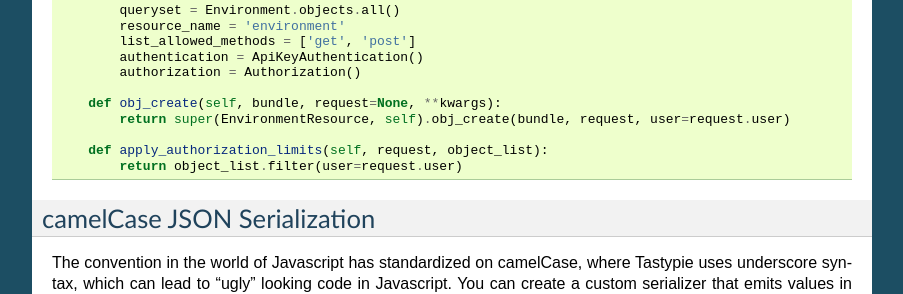
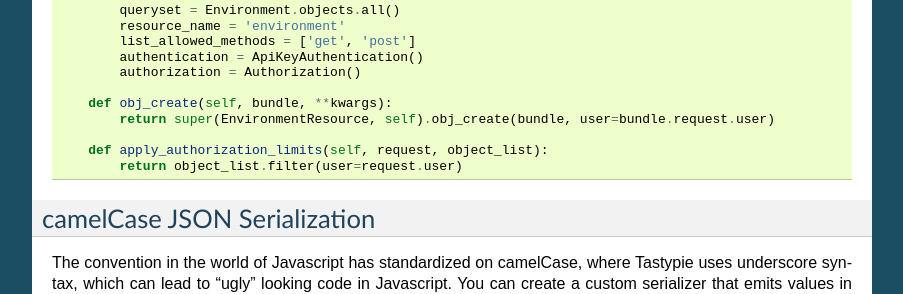
Before and after one commit to django-tastypie/django-tastypie, a Sphinx documentation site: the page built from docs/cookbook.rst, in a window 1280 px wide and 900 px high, scrolled down 3305 px. Shown: the part 164-458 px from the top of the window, without its empty margins (198-1101 px from the left). Built offline with Sphinx 7.4.7, drawn with Linux system fonts in a browser that asks for light colours; pages that are not in the unit, such as notebooks, are missing from menus.

Commit message:
Fixes cookbook entry for "Creating per-user resources".
Incorrect after https://github.com/toastdriven/django-tastypie/commit/d850758b088761a00f60a474f5b2d683dc1ec3c0#L4L1258

```diff
--- a/docs/cookbook.rst
+++ b/docs/cookbook.rst
@@ -224,8 +224,8 @@ resulting code will look something like::
             authentication = ApiKeyAuthentication()
             authorization = Authorization()
 
-        def obj_create(self, bundle, request=None, **kwargs):
-            return super(EnvironmentResource, self).obj_create(bundle, request, user=request.user)
+        def obj_create(self, bundle, **kwargs):
+            return super(EnvironmentResource, self).obj_create(bundle, user=bundle.request.user)
 
         def apply_authorization_limits(self, request, object_list):
             return object_list.filter(user=request.user)
```
